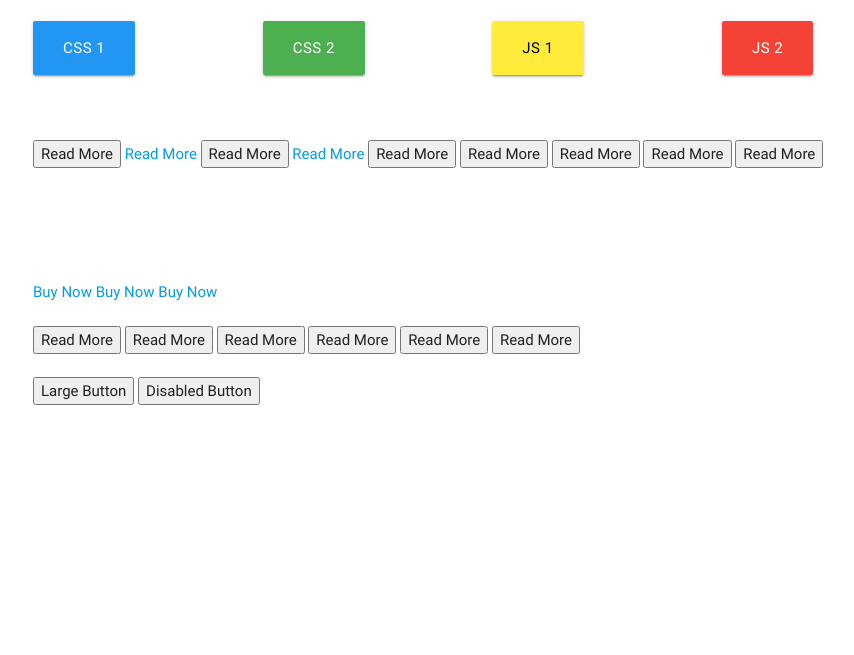
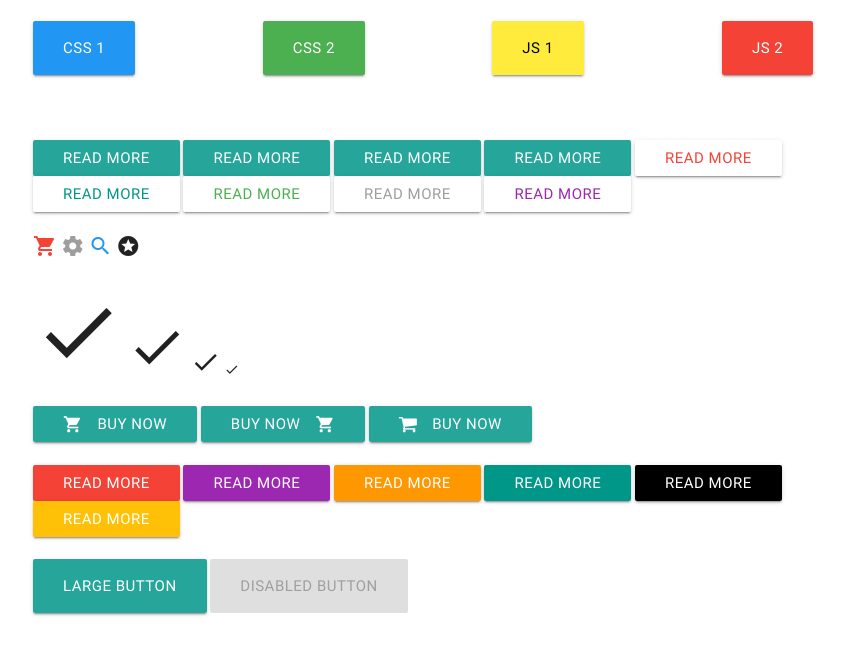
Before and after one commit to AJRedDevil/materialize-css, a plain HTML site: page 2_3_buttons_icons.html in a window 1280 px wide. Shown: the part 125-780 px from the top of the page, without its empty margins (159-1013 px from the left). Drawn offline with nearby package versions, Linux system fonts and the light colour scheme.

Commit message:
Button & Icons

```diff
--- a/2_3_buttons_icons.html
+++ b/2_3_buttons_icons.html
@@ -127,57 +127,64 @@
     <!-- START HERE -->
 
     <!-- STANDARD BUTTON -->
-    <button>Read More</button>
-    <a>Read More</a>
+    <button class="btn">Read More</button>
+    <a class="btn">Read More</a>
 
     <!-- WAVES EFFECT -->
-    <button>Read More</button>
-    <a>Read More</a>
+    <button class="btn waves-effect waves-light">Read More</button>
+    <a class="btn waves-effect waves-light">Read More</a>
 
     <!-- WAVE COLORS -->
-    <button>Read More</button>
-    <button>Read More</button>
-    <button>Read More</button>
-    <button>Read More</button>
-    <button>Read More</button>
+    <button class="btn white red-text waves-effect waves-red">Read More</button>
+    <button class="btn white teal-text waves-effect waves-teal">Read More</button>
+    <button class="btn white green-text waves-effect waves-green">Read More</button>
+    <button class="btn white grey-text waves-effect waves-yellow">Read More</button>
+    <button class="btn white purple-text waves-effect waves-purple">Read More</button>
 
     <br>
     <br>
 
     <!-- MATERIAL ICONS (https://material.io/icons) -->
-
+    <i class="material-icons red-text">shopping_cart</i>
+    <i class="material-icons grey-text">settings</i>
+    <i class="material-icons blue-text">search</i>
+    <i class="material-icons">stars</i>
 
     <br>
     <br>
 
     <!-- ICON SIZES -->
+    <i class="material-icons large">done</i>
+    <i class="material-icons medium">done</i>
+    <i class="material-icons small">done</i>
+    <i class="material-icons tiny">done</i>
 
     <br>
     <br>
 
     <!-- BUTTON WITH MATERIAL ICON -->
-    <a href="#!">Buy Now</a>
-    <a href="#!">Buy Now</a>
+    <a href="#!" class="btn waves-effect waves-light"> <i class="material-icons left">shopping_cart</i> Buy Now</a>
+    <a href="#!" class="btn waves-effect waves-light"> <i class="material-icons right">shopping_cart</i> Buy Now</a>
     <!-- BUTTON WITH FONT AWESOME ICON -->
-    <a href="#!">Buy Now</a>
+    <a href="#!" class="btn waves-effect waves-light"> <i class="fa fa-shopping-cart left"></i> Buy Now</a>
     <br>
     <br>
 
     <!-- COLORED BUTTONS -->
-    <button>Read More</button>
-    <button>Read More</button>
-    <button>Read More</button>
-    <button>Read More</button>
-    <button>Read More</button>
-    <button>Read More</button>
+    <button class="btn red">Read More</button>
+    <button class="btn purple">Read More</button>
+    <button class="btn orange">Read More</button>
+    <button class="btn teal">Read More</button>
+    <button class="btn black">Read More</button>
+    <button class="btn amber">Read More</button>
 
     <br>
     <br>
 
     <!-- LARGE BUTTON -->
-    <button>Large Button</button>
+    <button class="btn-large">Large Button</button>
     <!-- DISABLED BUTTON -->
-    <button>Disabled Button</button>
+    <button class="btn-large disabled">Disabled Button</button>
 
     <br>
     <br>
```
